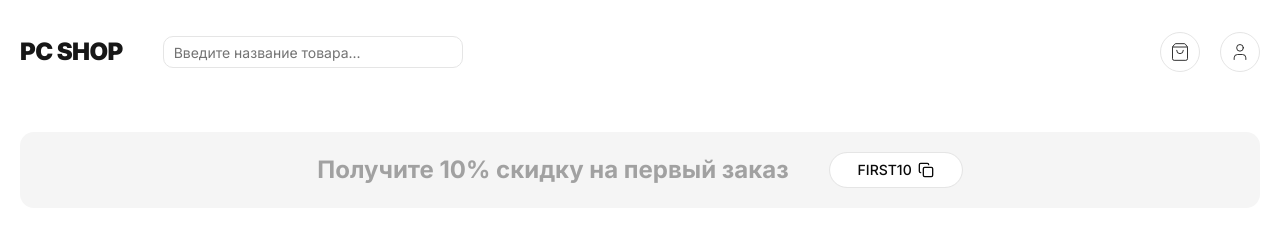
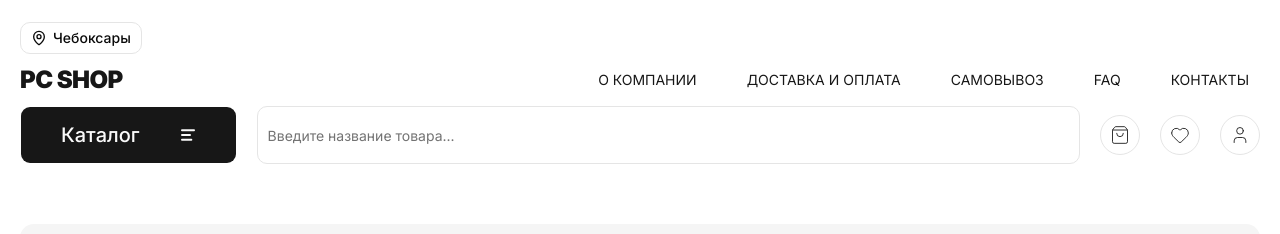
Before and after one commit to kersor/shop-frontend, a Next.js app: page / in a window 1280 px wide. Shown: the top 234 px of the page. Built offline with nearby package versions, Linux system fonts and the light colour scheme.

Commit message:
update header

```diff
--- a/components/layout/header/Header.tsx
+++ b/components/layout/header/Header.tsx
@@ -2,30 +2,71 @@ import React from 'react'
 import Link from 'next/link'
 import { Avatar, AvatarImage } from '@/components/ui/avatar'
 import { Input } from '@/components/ui/input'
-import { ShoppingBag, User } from 'lucide-react'
+import { Heart, MapPin, ShoppingBag, TextAlignStart, User } from 'lucide-react'
 import HeaderSearchProduct from './HeaderSearchProduct'
 import { Button } from '@/components/ui/button'
 
 const Header = () => {
 
     return (
-        <header className="ml-auto mr-auto w-full max-w-7xl p-5">
+        <header className="ml-auto mr-auto w-full max-w-7xl px-5 pb-5">
+            <div className='py-2.5'>
+                <Button className="cursor-pointer" variant="outline">
+                    <MapPin /> Чебоксары
+                </Button>
+            </div>
             <div className='flex items-center justify-between'>
                 <div className='flex items-center gap-10 flex-1'>
                     <Link className='uppercase text-2xl font-black tracking-tight text-primary' href='/'>pc Shop</Link>
-                    <HeaderSearchProduct />
+                </div>
+                <div className='flex items-center gap-7 text-primary'>
+                    <Button variant="link" className="text-sm font-normal uppercase">
+                        <Link href='/'>о компании</Link>
+                    </Button>
+                    <Button variant="link" className="text-sm font-normal uppercase">
+                        <Link href='/'>доставка и оплата</Link>
+                    </Button>
+                    <Button variant="link" className="text-sm font-normal uppercase">
+                        <Link href='/'>самовывоз</Link>
+                    </Button>
+                    <Button variant="link" className="text-sm font-normal uppercase">
+                        <Link href='/'>faq</Link>
+                    </Button>
+                    <Button variant="link" className="text-sm font-normal uppercase">
+                        <Link href='/'>контакты</Link>
+                    </Button>
                 </div>
 
-                <div className='flex items-center gap-5'>
+                {/* <div className='flex items-center gap-5'>
                     <Link href='/cart' className='border flex justify-center items-center rounded-full p-1 w-10 h-10 bg-white'>
                         <ShoppingBag strokeWidth={1} size={20}/>
                     </Link>
                     <Link href='/profile' className='border flex justify-center items-center rounded-full p-1 w-10 h-10 bg-white'>
                         <User strokeWidth={1} size={20}/>
                     </Link>
-                </div>
+                </div> */}
                 {/* <Theme /> */}
 
+            </div>
+            <div className='flex items-center gap-5 mt-2.5'>
+                <Button size='lg' className='flex justify-center items-center gap-10 text-xl px-10 py-7 cursor-pointer'>
+                    Каталог
+                    <TextAlignStart strokeWidth={3} size={25} />
+                </Button>
+                <div className='flex-1'>
+                    <HeaderSearchProduct />
+                </div>
+                <div className='flex items-center gap-5'>
+                    <Link href='/cart' className='border flex justify-center items-center rounded-full p-1 w-10 h-10 bg-white'>
+                        <ShoppingBag strokeWidth={1} size={20}/>
+                    </Link>
+                    <Link href='/favourites' className='border flex justify-center items-center rounded-full p-1 w-10 h-10 bg-white'>
+                        <Heart strokeWidth={1} size={20}/>
+                    </Link>
+                    <Link href='/profile' className='border flex justify-center items-center rounded-full p-1 w-10 h-10 bg-white'>
+                        <User strokeWidth={1} size={20}/>
+                    </Link>
+                </div>
             </div>
         </header>
     )
--- a/components/layout/header/HeaderSearchProduct.tsx
+++ b/components/layout/header/HeaderSearchProduct.tsx
@@ -39,7 +39,7 @@ const HeaderSearchProduct = () => {
 
 
   return (
-    <div className='flex flex-col gap-5 flex-1 max-w-150 relative '>
+    <div className='flex flex-col gap-5 flex-1 relative '>
       <div className='w-auto h-auto'>
       <Input
         value={value}
@@ -55,7 +55,7 @@ const HeaderSearchProduct = () => {
           setProducts([])
         }}
         onChange={(e) => funcOnChange(e.target.value)}
-        className='max-w-75 bg-background'
+        className='bg-background py-7'
         placeholder='Введите название товара...'
       />
         {
```
